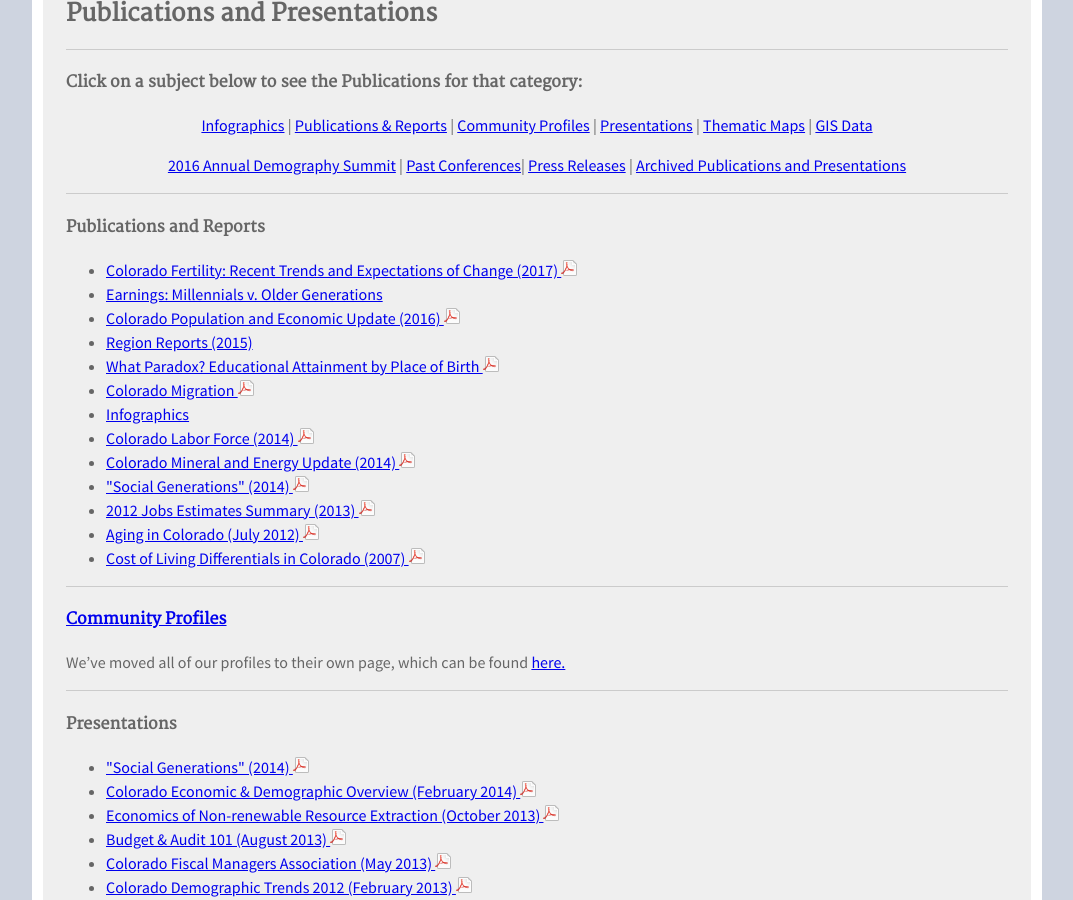
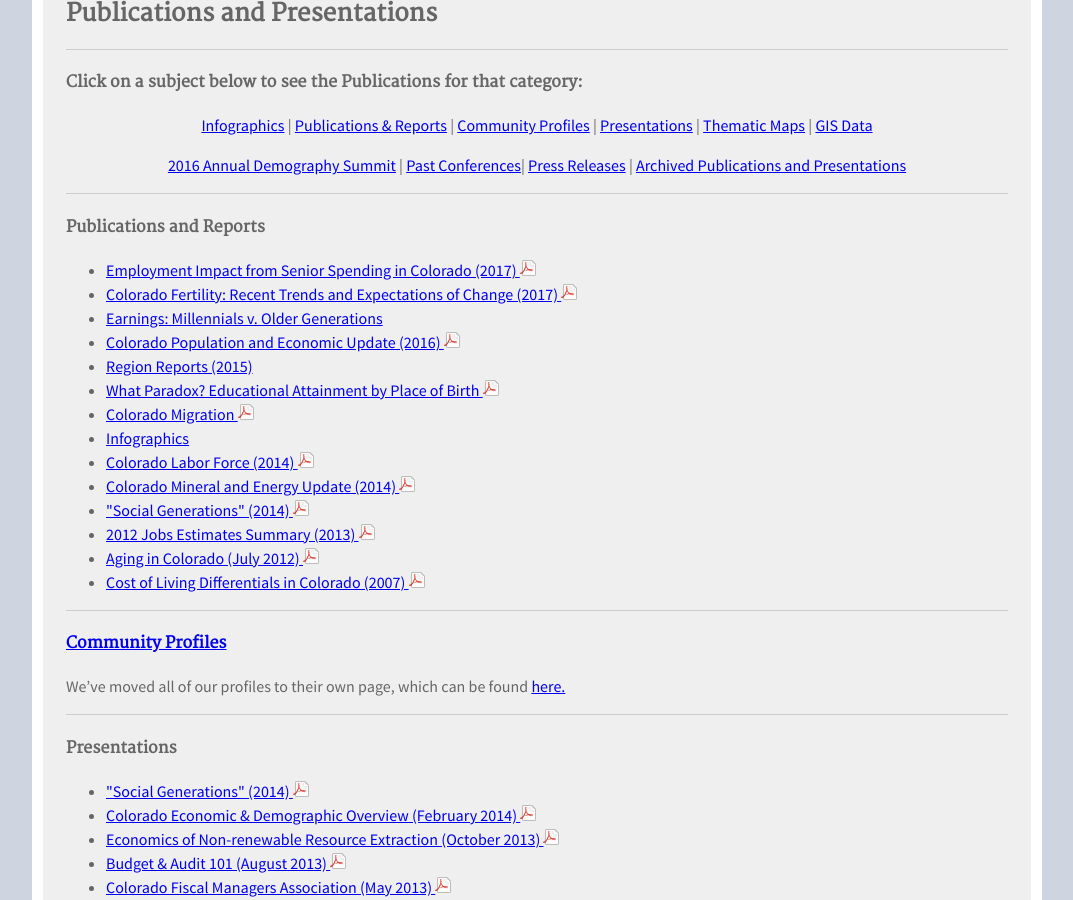
Before and after one commit to TBleess/Website_New, a Jekyll site: the page built from pages/9_Not_in_Menu/publications-and-presentations.md, in a window 1280 px wide and 900 px high, scrolled down 355 px. Shown: the whole window, without its empty margins (103-1176 px from the left). Built offline with Jekyll 4.4.1, drawn with Linux system fonts in a browser that asks for light colours.

Commit message:
Added Employment Impact from Seniors

```diff
--- a/pages/9_Not_in_Menu/publications-and-presentations.md
+++ b/pages/9_Not_in_Menu/publications-and-presentations.md
@@ -28,6 +28,7 @@
 
 #### Publications and Reports
 
+- [Employment Impact from Senior Spending in Colorado (2017) ![pdf](/images/page_white_acrobat.png 'download pdf file')](https://drive.google.com/uc?export=download&id=0B2FMBVetYCVCSDBQVlE1WkQxUlE)
 - [Colorado Fertility: Recent Trends and Expectations of Change (2017) ![pdf](/images/page_white_acrobat.png 'download pdf file')](https://drive.google.com/uc?export=download&id=0B2FMBVetYCVCRUxUQjg0R0NKSkU)
 - [Earnings: Millennials v. Older Generations](https://demography.dola.colorado.gov/crosstabs/millennial-earnings/)
 - [Colorado Population and Economic Update (2016) ![pdf](/images/page_white_acrobat.png 'download pdf file')](https://drive.google.com/uc?export=download&id=0ByjImPUKASTTQm5LSG5SMm16UFU)
```
